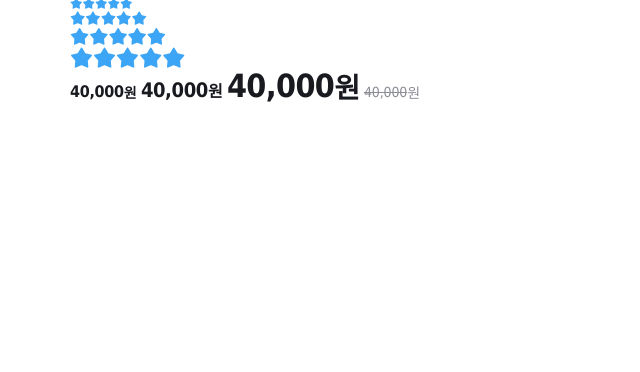
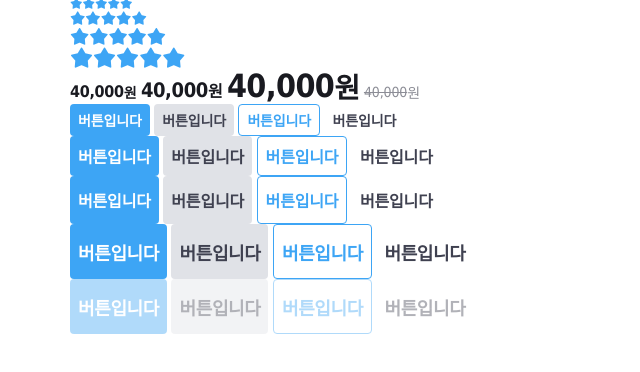
Before and after one commit to subin810/tomorrow-house-2025, a website: page index.html in a window 1280 px wide. Shown: the part 80-452 px from the top of the page, without its empty margins (0-640 px from the left). Drawn offline with nearby package versions, Linux system fonts and the light colour scheme; files that its build step writes are made by us from their sources; files whose address does not match are found by name.

Commit message:
feat: add button styles and integrate into main.scss and index.html

```diff
--- a/index.html
+++ b/index.html
@@ -101,6 +101,41 @@
           <span class="currency">원</span>
         </div>
       </div>
+
+      <div>
+        <button:sutton class="btn-primary btn-32">버튼입니다</button:sutton>
+        <button:sutton class="btn-secondary btn-32">버튼입니다</button:sutton>
+        <button:sutton class="btn-outlined btn-32">버튼입니다</button:sutton>
+        <button:sutton class="btn-ghost btn-32">버튼입니다</button:sutton>
+      </div>
+
+      <div>
+        <button type="button" class="btn-primary btn-40">버튼입니다</button>
+        <button type="button" class="btn-secondary btn-40">버튼입니다</button>
+        <button type="button" class="btn-outlined btn-40">버튼입니다</button>
+        <button type="button" class="btn-ghost btn-40">버튼입니다</button>
+      </div>
+
+      <div>
+        <button type="button" class="btn-primary btn-48">버튼입니다</button>
+        <button type="button" class="btn-secondary btn-48">버튼입니다</button>
+        <button type="button" class="btn-outlined btn-48">버튼입니다</button>
+        <button type="button" class="btn-ghost btn-48">버튼입니다</button>
+      </div>
+
+      <div>
+        <button type="button" class="btn-primary btn-55">버튼입니다</button>
+        <button type="button" class="btn-secondary btn-55">버튼입니다</button>
+        <button type="button" class="btn-outlined btn-55">버튼입니다</button>
+        <button type="button" class="btn-ghost btn-55">버튼입니다</button>
+      </div>
+
+      <div>
+        <button tyle="button" class="btn-primary btn-55" disabled>버튼입니다</button>
+        <button tyle="button" class="btn-secondary btn-55" disabled>버튼입니다</button>
+        <button tyle="button" class="btn-outlined btn-55" disabled>버튼입니다</button>
+        <button tyle="button" class="btn-ghost btn-55" disabled>버튼입니다</button>
+      </div>
     </div>
   </body>
 </html>
--- a/styles/main.scss
+++ b/styles/main.scss
@@ -13,6 +13,7 @@
 @use "./modules/avatar";
 @use "./modules/star-ratings";
 @use "./modules/prices";
+@use "./modules/buttons";
 
 * {
   font-family: "Noto sans KR", sans-serif;
--- /dev/null
+++ b/styles/modules/_buttons.scss
@@ -0,0 +1,91 @@
+@use "../constants/colors" as c;
+@use "../mixins/flexbox" as f;
+@use "../mixins/text-styles" as t;
+
+%btn-base {
+  @include f.inline-flexbox;
+
+  padding: 0 8px;
+  font-weight: 700;
+  border-radius: 4px;
+
+  &:disabled {
+    cursor: not-allowed;
+    opacity: 0.4;
+  }
+}
+
+/* NOTE: Button Styles */
+.btn-primary {
+  @extend %btn-base;
+
+  color: c.$white;
+  background-color: c.$blue;
+  transition: background-color 200ms ease-in-out;
+
+  &:not(:disabled):hover {
+    background-color: c.$blue-dark;
+  }
+}
+
+.btn-secondary {
+  @extend %btn-base;
+
+  color: c.$primary;
+  background-color: c.$border;
+  transition: background-color 200ms ease-in-out;
+
+  &:not(:disabled):hover {
+    background-color: c.$tertiary;
+  }
+}
+
+.btn-outlined {
+  @extend %btn-base;
+
+  color: c.$blue;
+  background-color: c.$white;
+  border: 1px solid c.$blue;
+  transition: background-color 200ms ease-in-out;
+
+  &:not(:disabled):hover {
+    background-color: c.$blue-light;
+  }
+}
+
+.btn-ghost {
+  @extend %btn-base;
+
+  color: c.$primary;
+  background-color: c.$white;
+  transition: color 200ms ease-in-out;
+
+  &:not(:disabled):hover {
+    color: c.$secondary;
+  }
+}
+
+/* NOTE: Button Sizes */
+.btn-32 {
+  @include t.text-style(14);
+
+  height: 32px;
+}
+
+.btn-40 {
+  @include t.text-style(16);
+
+  height: 40px;
+}
+
+.btn-48 {
+  @include t.text-style(16);
+
+  height: 48px;
+}
+
+.btn-55 {
+  @include t.text-style(18);
+
+  height: 55px;
+}
```
